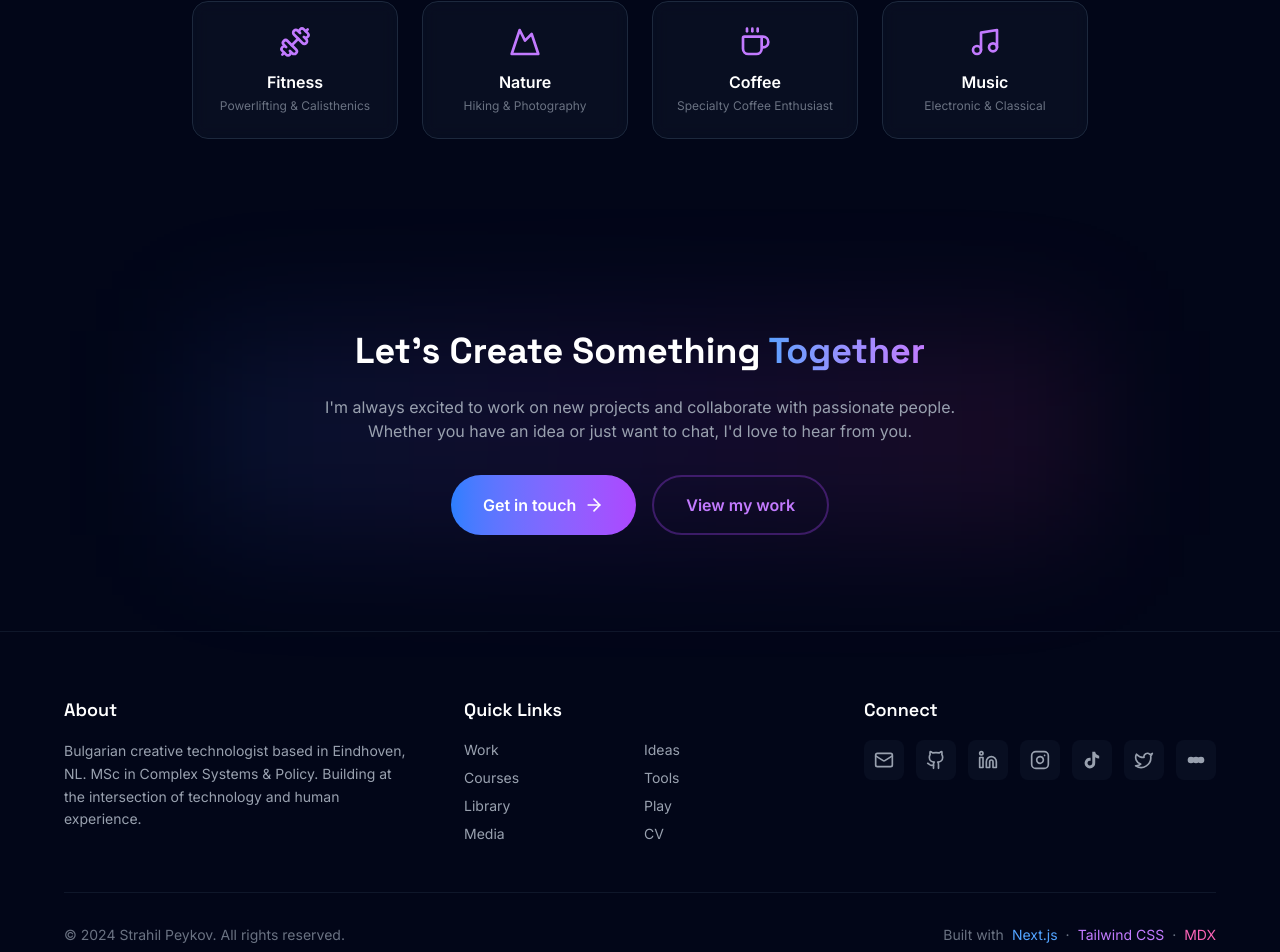
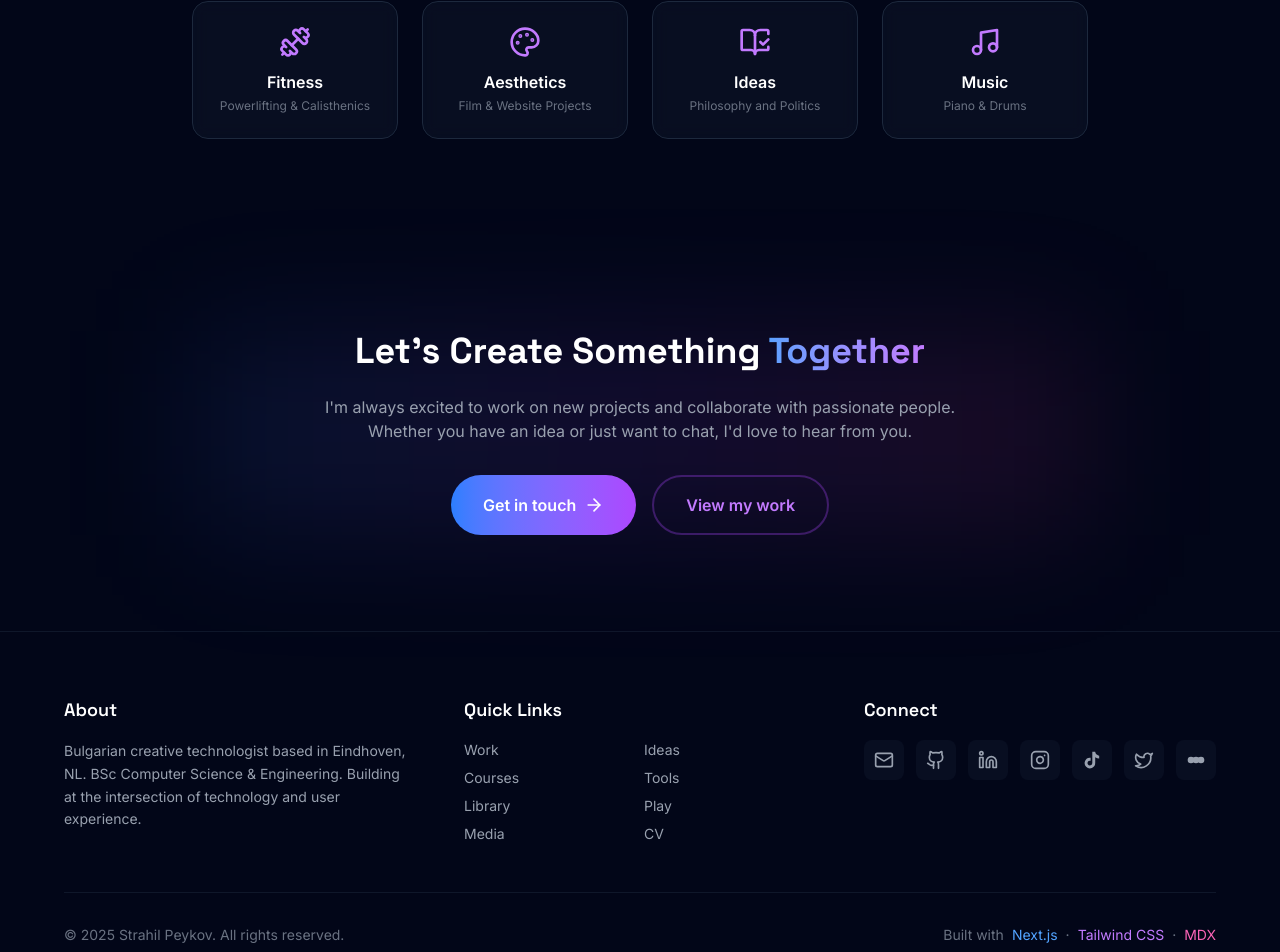
Before and after one commit to StrahilPeykov/strahil, a Next.js app: page /about in a window 1280 px wide. Shown: the part 3529-4481 px from the top of the page. Built offline with nearby package versions, Linux system fonts and the light colour scheme.

Commit message:
personal info

```diff
--- a/src/app/about/page.tsx
+++ b/src/app/about/page.tsx
@@ -2,7 +2,7 @@
 'use client'
 
 import { motion, useScroll, useTransform } from 'framer-motion'
-import { Brain, Globe, Rocket, Code2, Dumbbell, Mountain, Coffee, Music, Sparkles, ArrowRight, Quote } from 'lucide-react'
+import { Brain, Globe, Rocket, Code2, Dumbbell, Palette, BookOpenCheck, Music, Sparkles, ArrowRight, Quote } from 'lucide-react'
 import { PageWrapper } from '../../components/layout/PageWrapper'
 import { Badge } from '../../components/ui/Badge'
 import Link from 'next/link'
@@ -52,9 +52,9 @@ const skills = [
 
 const interests = [
   { icon: Dumbbell, label: 'Fitness', description: 'Powerlifting & Calisthenics' },
-  { icon: Mountain, label: 'Nature', description: 'Hiking & Photography' },
-  { icon: Coffee, label: 'Coffee', description: 'Specialty Coffee Enthusiast' },
-  { icon: Music, label: 'Music', description: 'Electronic & Classical' }
+  { icon: Palette, label: 'Aesthetics', description: 'Film & Website Projects' },
+  { icon: BookOpenCheck, label: 'Ideas', description: 'Philosophy and Politics' },
+  { icon: Music, label: 'Music', description: 'Piano & Drums' }
 ]
 
 const values = [
--- a/src/app/ideas/page.tsx
+++ b/src/app/ideas/page.tsx
@@ -87,7 +87,7 @@ const allIdeas = [
   },
   {
     id: 'developer-wellness',
-    title: 'Code, Coffee, and Calisthenics',
+    title: 'Coding and the Gym',
     excerpt: 'Balancing physical and mental health as a developer. My journey from burnout to balance.',
     content: 'They say sitting is the new smoking. Here\'s how I transformed my lifestyle while staying productive...',
     date: '2023-08-28',
--- a/src/components/features/footer/Footer.tsx
+++ b/src/components/features/footer/Footer.tsx
@@ -12,8 +12,8 @@ export function Footer() {
             <h3 className="font-display font-semibold text-white text-lg mb-4">About</h3>
             <p className="text-gray-400 text-sm leading-relaxed">
               Bulgarian creative technologist based in Eindhoven, NL.
-              MSc in Complex Systems & Policy. Building at the intersection
-              of technology and human experience.
+              BSc Computer Science & Engineering. Building at the intersection
+              of technology and user experience.
             </p>
           </div>
 
@@ -43,7 +43,7 @@ export function Footer() {
         {/* Bottom bar */}
         <div className="pt-8 border-t border-slate-800/50">
           <div className="flex flex-col md:flex-row justify-between items-center gap-4 text-sm text-gray-500">
-            <p>© 2024 Strahil Peykov. All rights reserved.</p>
+            <p>© 2025 Strahil Peykov. All rights reserved.</p>
             <div className="flex items-center gap-2">
               <span>Built with</span>
               <span className="text-blue-400">Next.js</span>
```
